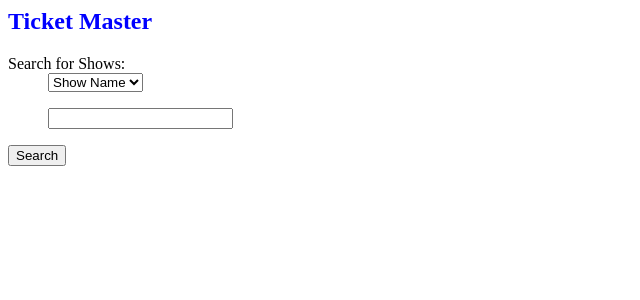
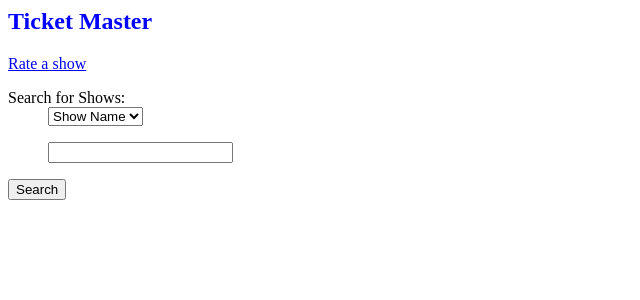
Before and after one commit to JG1109/ticket-master, a Flask app: page / in a window 1280 px wide. Shown: the top 300 px of the page, without its empty margins (0-640 px from the left). Run offline with Flask 2, Linux system fonts and the light colour scheme; parts of the project's set-up code (start-up, migrations or seed data) failed here and were passed over; some libraries are stand-ins or nearby versions.

Commit message:
Update index.html

```diff
--- a/templates/index.html
+++ b/templates/index.html
@@ -5,6 +5,9 @@
 <title>Ticket Master</title>
 
 <h2 style="text-align:left;color:blue;">Ticket Master</h2>
+
+<p></p><p>
+<a href="{{ url_for('.rate_show') }}"> Rate a show </a>
 
 {% with messages = get_flashed_messages() %}
   {% if messages %}
```
